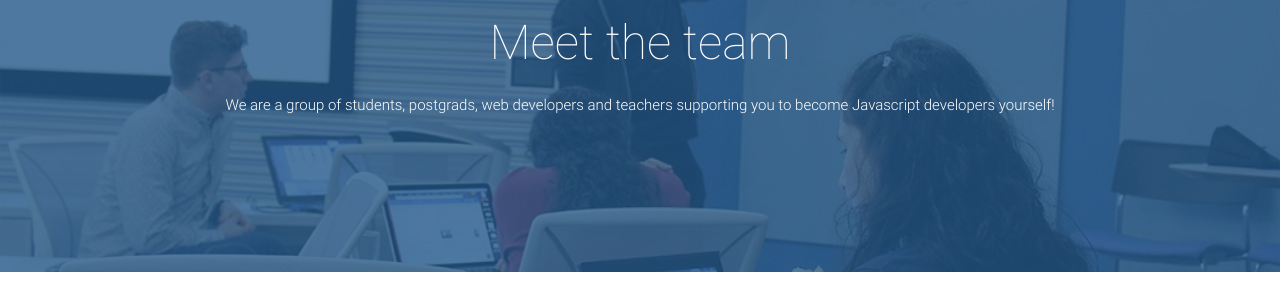
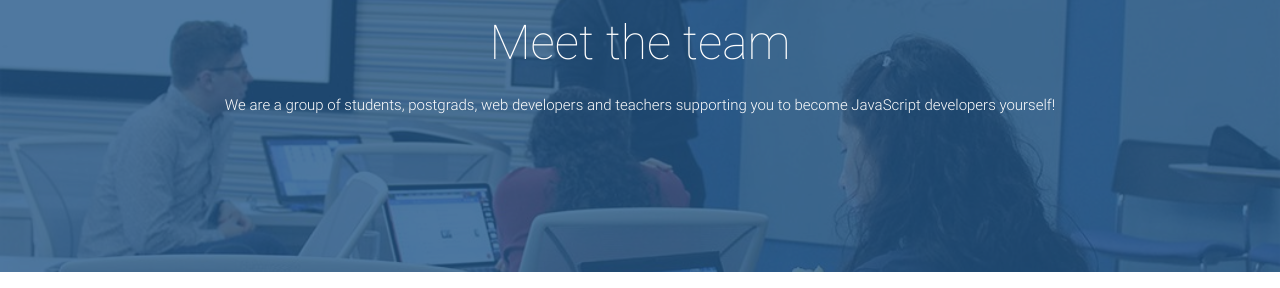
Before and after one commit to jayjayjpg/jayjayjpg.github.io, a Jekyll site: the page built from team.html, in a window 1280 px wide and 900 px high. Shown: the part 199-487 px from the top of the window. Built offline with Jekyll 4.4.1, drawn with Linux system fonts in a browser that asks for light colours.

```diff
--- a/team.html
+++ b/team.html
@@ -10,7 +10,7 @@ permalink: /team/
       <div class="col s12 center">
         <h1>Meet the team</h1>
         <p class="light">We are a group of students, postgrads, web developers and teachers supporting
-          you to become Javascript developers yourself!</p>
+          you to become JavaScript developers yourself!</p>
       </div>
     </div>
   </div>
@@ -35,7 +35,7 @@ permalink: /team/
           </div>
           <div class="card-reveal">
             <span class="card-title grey-text text-darken-4">Agnieszka Szczesniak<i class="material-icons right">close</i></span>
-            <p>I've been working at Google for 2.5 years as Software Engineer. My current team creates UI for Google Compute Engine (Cloud). In my talk will tell you why working as a Front-end Engineer at Google is so exciting.
+            <p>I've been working at Google for 2,5 years as a Software Engineer. My current team creates UI for Google Compute Engine (Cloud). In my talk, I will tell you why working as a Front-end Engineer at Google is so exciting.
             </p>
           </div>
         </div>
@@ -149,7 +150,7 @@ permalink: /team/
             <span class="card-title grey-text text-darken-4">Jessica Jordan<i class="material-icons right">close</i></span>
             <p><strong>Web Developer and Biologist</strong><br />
               Hey there, I'm a biologist turned web developer who found their love for coding just a couple of years ago and never looked back.
-              I enjoy to  draw comics and build shiny things on the web</p>
+              I enjoy to  draw comics and build shiny things on the web.</p>
           </div>
         </div>
       </div>
@@ -285,7 +288,7 @@ permalink: /team/
           <div class="card-reveal">
             <span class="card-title grey-text text-darken-4">Madhukar Sollepura Prabhu Shankar<i class="material-icons right">close</i></span>
             <p><strong>Master student in Computer Science</strong><br>
-              I live by the code - "Tell me I forget, teach me I remember and involve me I learn". I cherish activities which requires involvement. In my free time, I enjoy sports like ping pong, badminton and Volleyball.</p>
+              I live by the code - "Tell me I forget, teach me I remember and involve me I learn". I cherish activities which requires involvement. In my free time, I enjoy sports like ping pong, badminton and volleyball.</p>
           </div>
         </div>
       </div>
```
Also changed, not shown: other parts of team.html (+9 -6 lines), schedule.html (+4 -4 lines).
